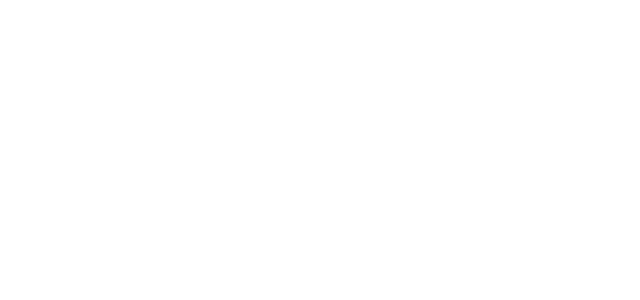
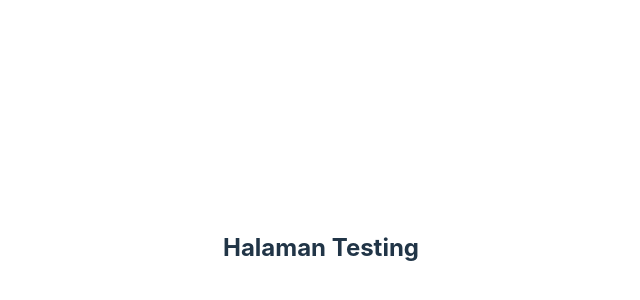
Before and after one commit to rangerbiru/testing-vite-deploy, a React (Vite) app: page /testing in a window 1280 px wide. Before the commit this address had no page. Shown: the part 152-452 px from the top of the page, without its empty margins (319-959 px from the left). Built offline with nearby package versions, Linux system fonts and the light colour scheme.

Commit message:
rubah link 2

```diff
--- a/src/App.jsx
+++ b/src/App.jsx
@@ -14,7 +14,7 @@
       <BrowserRouter>
         <Routes>
           <Route path='/testing-vite-deploy/' element={<Home />} />
-          <Route path='/testing-vite-deploy/testing' element={<Testing />} />
+          <Route path='/testing' element={<Testing />} />
         </Routes>
       </BrowserRouter>
     </>
```
